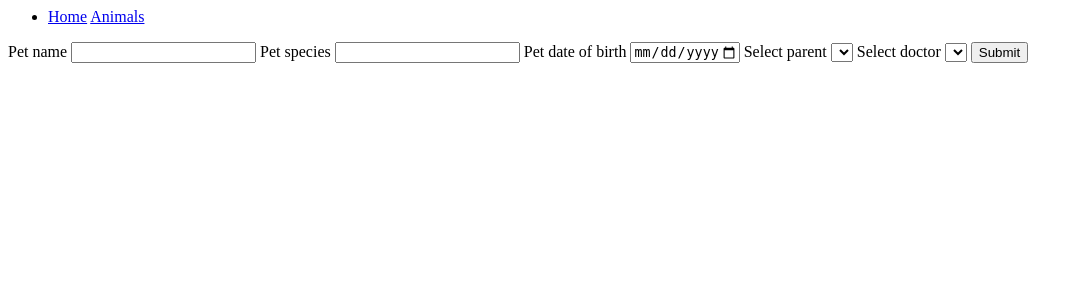
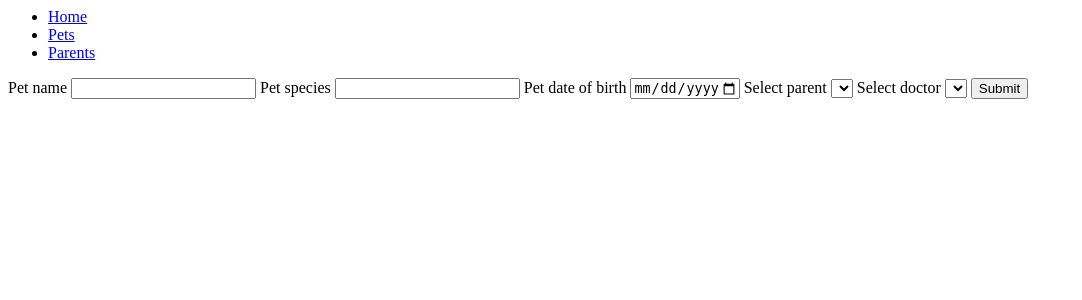
Before and after one commit to Matt-Matthaiou/Vet_management_project, a Flask app: page /pets/new in a window 1280 px wide. Shown: the top 300 px of the page, without its empty margins (0-1082 px from the left). Run offline with Flask 2, Linux system fonts and the light colour scheme; data that the repository does not hold is empty; some libraries are stand-ins or nearby versions.

Commit message:
finished parent index

```diff
--- a/app.py
+++ b/app.py
@@ -1,10 +1,12 @@
 from flask import Flask, render_template
 
 from controllers.pet_controler import pets_blueprint
+from controllers.parent_controller import parents_blueprint
 
 app = Flask(__name__)
 
 app.register_blueprint(pets_blueprint)
+app.register_blueprint(parents_blueprint)
 
 @app.route('/')
 def home():
--- a/repos/parent_repo.py
+++ b/repos/parent_repo.py
@@ -1,6 +1,10 @@
 from db.run_sql import run_sql, run_sql_lite
 
 from models.parent import Parent
+from models.pet import Pet
+
+import repos.parent_repo as parent_repo
+import repos.doctor_repo as doctor_repo
 
 def select_all():
     parents = []
@@ -38,3 +42,15 @@ def delete(id):
     sql = "DELETE FROM parents WHERE id = %s"
     values = [id]
     run_sql(sql, values)
+
+def pets(id):
+    pets = []
+    sql = "SELECT * FROM pets WHERE parent_id = %s "
+    values = [id]
+    results = run_sql(sql, values)
+    for row in results:
+        parent = parent_repo.select(row['parent_id'])
+        doctor = doctor_repo.select(row['doctor_id'])
+        pet = Pet(row['name'], row['dob'],row['species'], parent, doctor, row['treatment_notes'], row['id'])
+        pets.append(pet)
+    return pets
--- a/templates/base.html
+++ b/templates/base.html
@@ -7,7 +7,12 @@
             <ul>
                 <li>
                     <a href='/'>Home</a>
-                    <a href='/pets'>Animals</a>
+                </li>
+                <li>
+                    <a href='/pets'>Pets</a>
+                </li>
+                <li>
+                    <a href='/parents'>Parents</a>
                 </li>
             </ul>
         </header>
```
Also changed, not shown: controllers/parent_controller.py (added, +13 -0 lines), templates/parents/index.html (added, +21 -0 lines).
